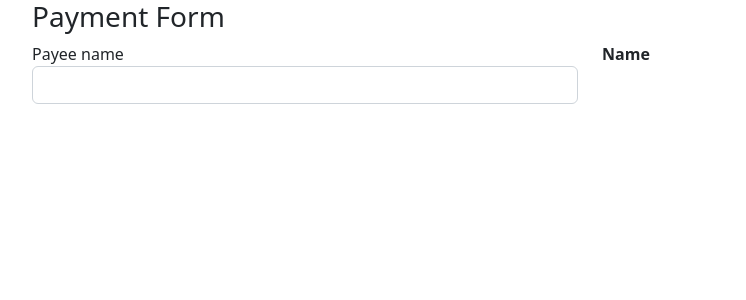
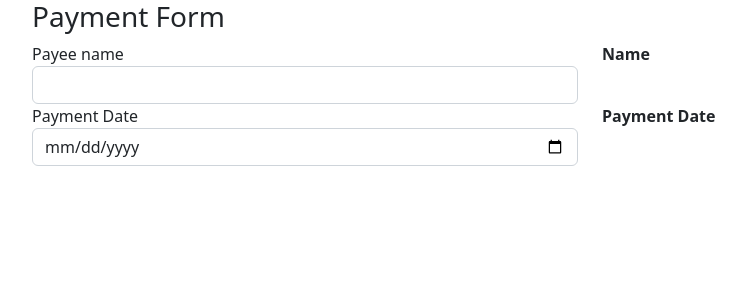
Before and after one commit to pkoers/pipes, an Angular app: page / in a window 1280 px wide. Shown: the top 300 px of the page, without its empty margins (50-796 px from the left). Built offline with nearby package versions, Linux system fonts and the light colour scheme.

Commit message:
Added date input plus date pipe code

```diff
--- a/src/app/app.component.html
+++ b/src/app/app.component.html
@@ -14,4 +14,18 @@
       </div>
     </div>
   </div>
+
+  <div class="row">
+    <div class="form-group col">
+      <label>Payment Date</label>
+      <input type="date" class="form-control" (input)="onDateChange($any($event.target).value)"/>
+    </div>
+
+    <div class="col">
+      <label><b>Payment Date</b></label>
+      <div>
+        {{ date | date:'longDate' }}
+      </div>
+    </div>
+  </div>
 </div>
--- a/src/app/app.component.ts
+++ b/src/app/app.component.ts
@@ -7,8 +7,13 @@
 })
 export class AppComponent {
   name = '';
+  date = '';
 
   onNameChange(value: string) {
     this.name = value;
   }
+
+  onDateChange(value: string) {
+    this.date = value;
+  }
 }
```
